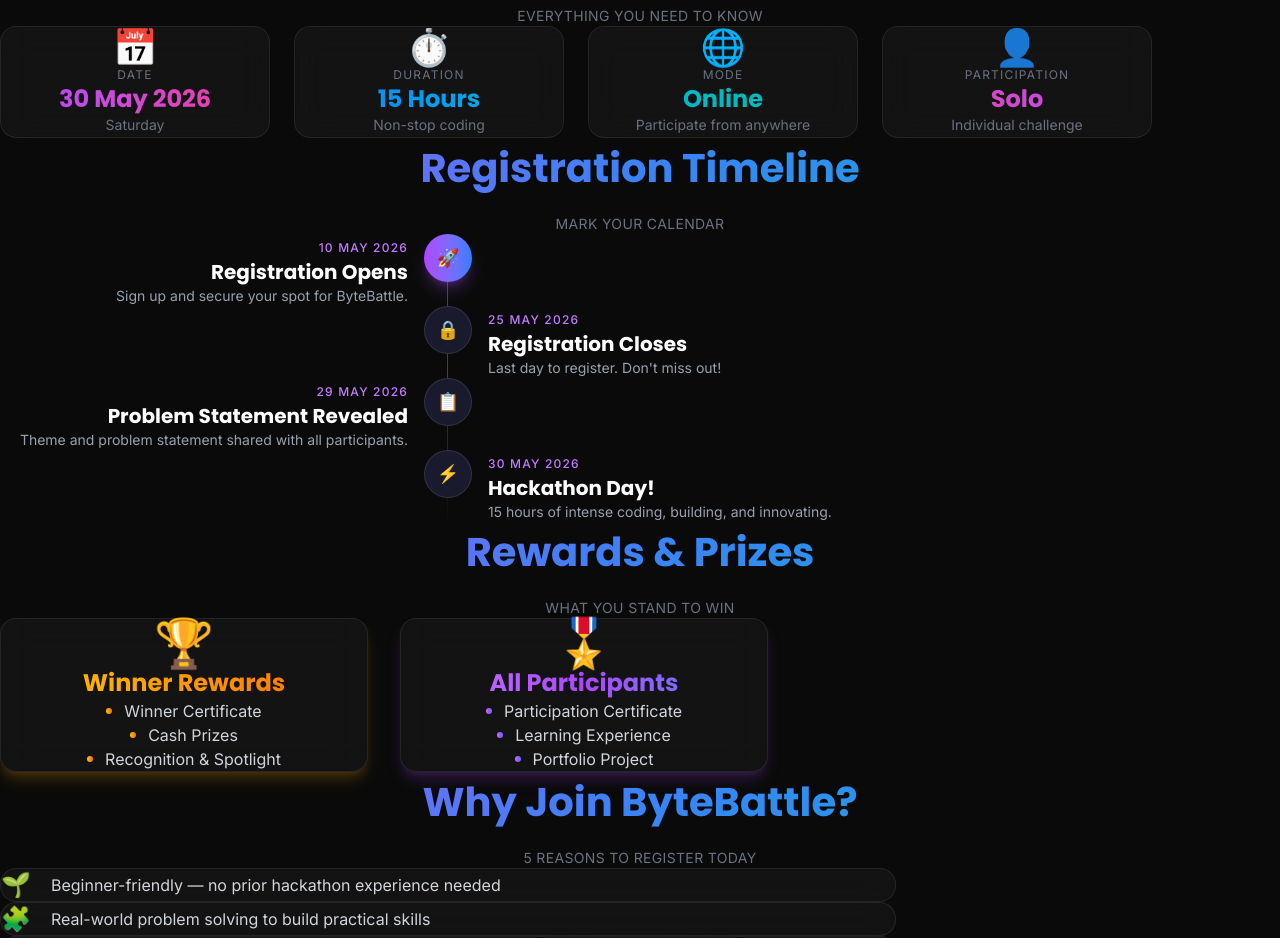
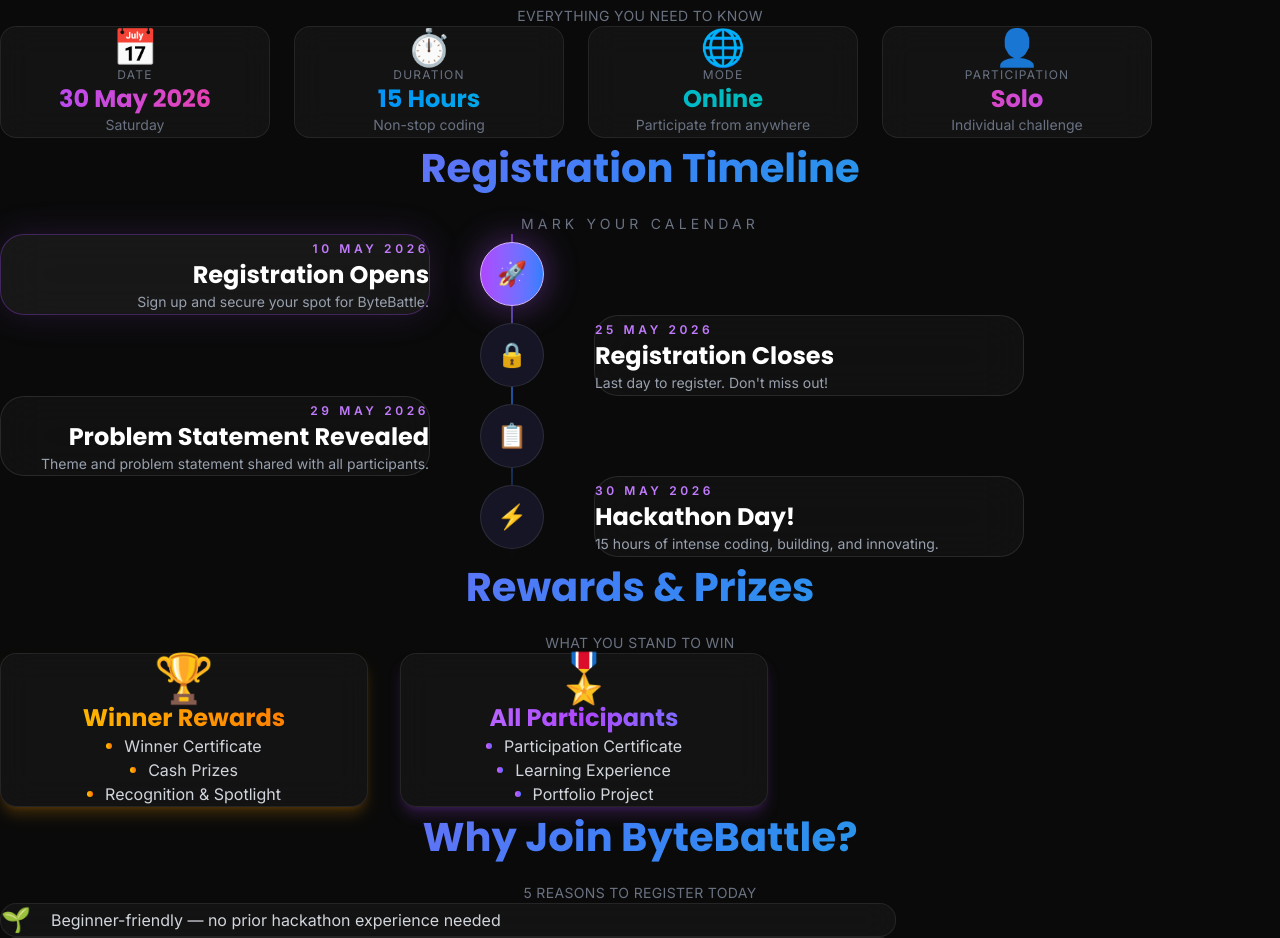
Before and after one commit to jishanmomin26/ByteBattle, a React (Vite) app: page / in a window 1280 px wide. Shown: the part 1260-2198 px from the top of the page. Built offline with nearby package versions, Linux system fonts and the light colour scheme.

Commit message:
Update Timeline.jsx

```diff
--- a/src/components/Timeline.jsx
+++ b/src/components/Timeline.jsx
@@ -34,54 +34,139 @@
 
 export default function Timeline() {
   return (
-    <section id="timeline" className="relative py-24 sm:py-32 px-6">
+    <section
+      id="timeline"
+      className="relative py-20 sm:py-28 px-4 sm:px-6 overflow-hidden"
+    >
       <div className="max-w-7xl mx-auto">
+        {/* Heading */}
         <ScrollReveal>
-          <div className="text-center">
-            <h2 className="section-heading">Registration Timeline</h2>
-            <p className="text-gray-500 mb-16 text-sm tracking-wide uppercase">Mark your calendar</p>
+          <div className="text-center mb-14 sm:mb-20">
+            <h2 className="section-heading">
+              Registration Timeline
+            </h2>
+
+            <p className="text-gray-500 text-xs sm:text-sm tracking-[0.3em] uppercase mt-3">
+              Mark Your Calendar
+            </p>
           </div>
         </ScrollReveal>
 
-        {/* Timeline */}
-        <div className="relative max-w-4xl mx-auto">
-          {/* Vertical line */}
-          <div className="absolute left-6 sm:left-1/2 top-0 bottom-0 w-px bg-gradient-to-b from-purple-500/50 via-blue-500/50 to-transparent sm:-translate-x-px" />
+        {/* ================= MOBILE VIEW ================= */}
+        <div className="block md:hidden relative">
+          {/* Left Line */}
+          <div className="absolute left-5 top-0 h-full w-[2px] bg-gradient-to-b from-purple-500 via-blue-500 to-transparent" />
 
+          <div className="space-y-8">
             {steps.map((step, i) => (
               <ScrollReveal key={i} delay={i * 0.15}>
-              <div className={`relative flex items-start mb-12 last:mb-0 ${
-                i % 2 === 0 ? 'sm:flex-row' : 'sm:flex-row-reverse'
-              }`}>
-                {/* Dot */}
-                <div className="absolute left-6 sm:left-1/2 -translate-x-1/2 z-10">
                 <motion.div
-                    whileHover={{ scale: 1.3 }}
-                    className={`w-12 h-12 rounded-full flex items-center justify-center text-lg ${
+                  whileHover={{ scale: 1.02 }}
+                  className="relative flex items-start gap-5"
+                >
+                  {/* Icon */}
+                  <div className="relative z-10 flex-shrink-0">
+                    <div
+                      className={`w-10 h-10 rounded-2xl flex items-center justify-center text-lg border ${
                         step.active
-                        ? 'bg-gradient-to-r from-purple-500 to-blue-500 shadow-lg shadow-purple-500/30'
-                        : 'bg-[#1a1a2e] border border-white/10'
+                          ? 'bg-gradient-to-r from-purple-500 to-blue-500 border-purple-400 shadow-lg shadow-purple-500/30'
+                          : 'bg-[#151525] border-white/10'
+                      }`}
+                    >
+                      {step.icon}
+                    </div>
+                  </div>
+
+                  {/* Card */}
+                  <div
+                    className={`flex-1 rounded-2xl border p-5 backdrop-blur-xl transition-all duration-300 ${
+                      step.active
+                        ? 'bg-white/[0.06] border-purple-500/30 shadow-[0_0_25px_rgba(168,85,247,0.15)]'
+                        : 'bg-white/[0.03] border-white/10'
+                    }`}
+                  >
+                    <span className="text-[11px] uppercase tracking-[0.25em] text-purple-400 font-semibold">
+                      {step.date}
+                    </span>
+
+                    <h3
+                      className="text-lg font-bold text-white mt-2"
+                      style={{ fontFamily: 'var(--font-poppins)' }}
+                    >
+                      {step.title}
+                    </h3>
+
+                    <p className="text-sm text-gray-400 mt-2 leading-relaxed">
+                      {step.description}
+                    </p>
+                  </div>
+                </motion.div>
+              </ScrollReveal>
+            ))}
+          </div>
+        </div>
+
+        {/* ================= DESKTOP VIEW ================= */}
+        <div className="hidden md:block relative max-w-5xl mx-auto">
+          {/* Center Line */}
+          <div className="absolute left-1/2 top-0 bottom-0 w-[2px] -translate-x-1/2 bg-gradient-to-b from-purple-500/60 via-blue-500/60 to-transparent" />
+
+          <div className="space-y-20">
+            {steps.map((step, i) => (
+              <ScrollReveal key={i} delay={i * 0.15}>
+                <div
+                  className={`relative flex items-center ${
+                    i % 2 === 0 ? 'justify-start' : 'justify-end'
+                  }`}
+                >
+                  {/* Timeline Dot */}
+                  <div className="absolute left-1/2 -translate-x-1/2 z-20">
+                    <motion.div
+                      whileHover={{ scale: 1.15 }}
+                      className={`w-16 h-16 rounded-full flex items-center justify-center text-2xl border ${
+                        step.active
+                          ? 'bg-gradient-to-r from-purple-500 to-blue-500 border-purple-300 shadow-[0_0_35px_rgba(168,85,247,0.45)]'
+                          : 'bg-[#151525] border-white/10'
                       }`}
                     >
                       {step.icon}
                     </motion.div>
                   </div>
 
-                {/* Content */}
-                <div className={`ml-20 sm:ml-0 sm:w-[calc(50%-40px)] ${
-                  i % 2 === 0 ? 'sm:pr-12 sm:text-right' : 'sm:pl-12 sm:text-left'
-                }`}>
-                  <span className="text-xs text-purple-400 uppercase tracking-widest font-medium">{step.date}</span>
-                  <h3 className="text-lg sm:text-xl font-bold text-white mt-1 mb-2" style={{ fontFamily: 'var(--font-poppins)' }}>
+                  {/* Card */}
+                  <motion.div
+                    whileHover={{ y: -6 }}
+                    className={`w-[42%] rounded-3xl border p-7 backdrop-blur-xl transition-all duration-300 ${
+                      step.active
+                        ? 'bg-white/[0.06] border-purple-500/30 shadow-[0_0_35px_rgba(168,85,247,0.15)]'
+                        : 'bg-white/[0.03] border-white/10'
+                    } ${
+                      i % 2 === 0
+                        ? 'mr-auto text-right'
+                        : 'ml-auto text-left'
+                    }`}
+                  >
+                    <span className="text-xs uppercase tracking-[0.3em] text-purple-400 font-semibold">
+                      {step.date}
+                    </span>
+
+                    <h3
+                      className="text-2xl font-bold text-white mt-3"
+                      style={{ fontFamily: 'var(--font-poppins)' }}
+                    >
                       {step.title}
                     </h3>
-                  <p className="text-sm text-gray-400">{step.description}</p>
-                </div>
+
+                    <p className="text-gray-400 mt-3 leading-relaxed text-sm">
+                      {step.description}
+                    </p>
+                  </motion.div>
                 </div>
               </ScrollReveal>
             ))}
           </div>
         </div>
+      </div>
     </section>
   )
 }
```
Lines whose indentation alone changed are shown as unchanged.
